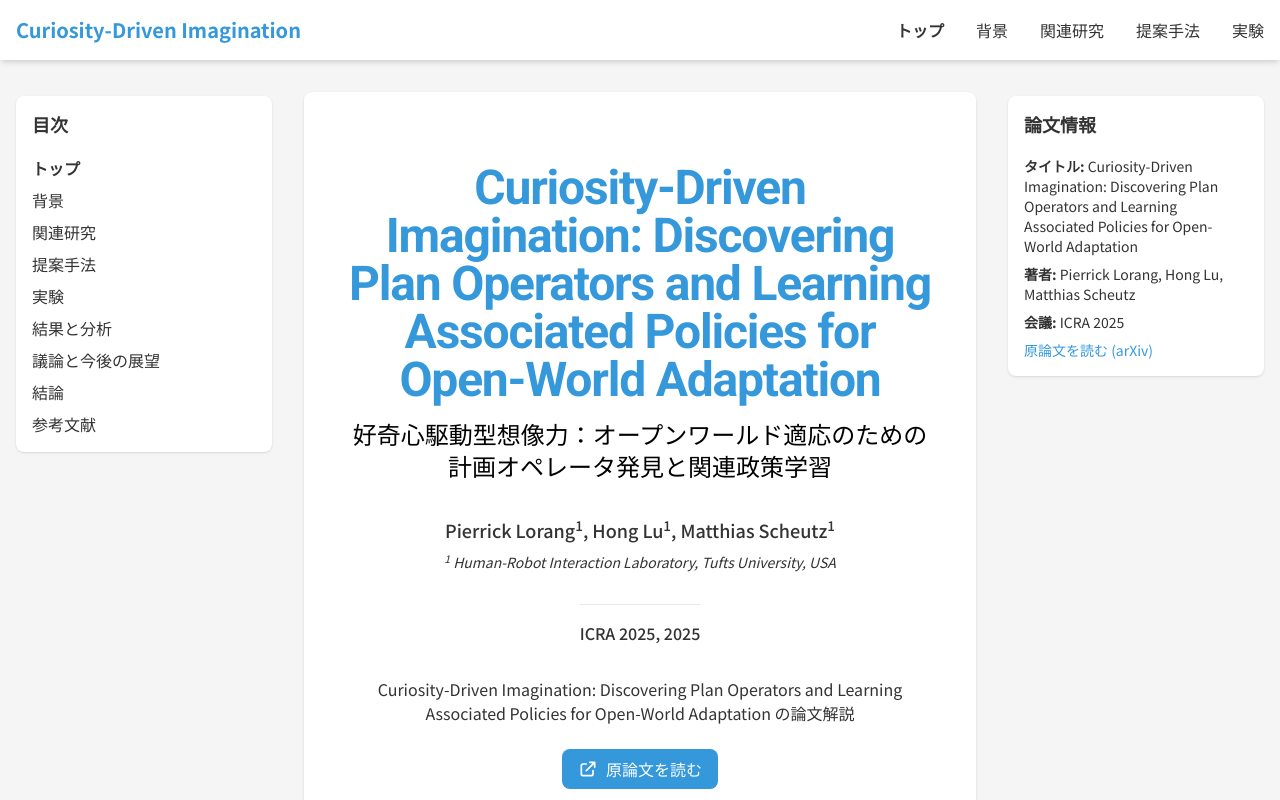
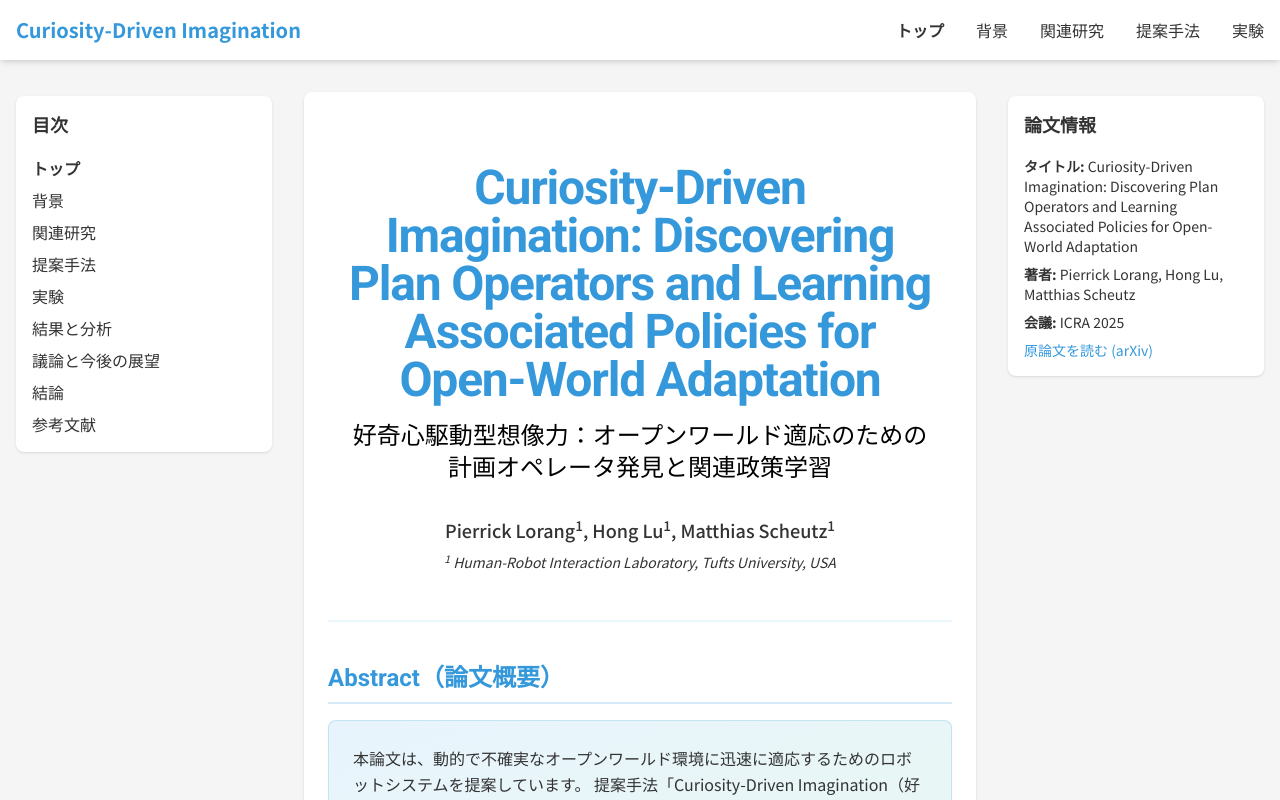
Before and after one commit to KyosukeIchikawa/ai_agent_articles, a Next.js app: page / in a window 1280 px wide. Shown: the top 800 px of the page. Built offline with nearby package versions, Linux system fonts and the light colour scheme.

Commit message:
トップページのヘッダーを簡素化：不要な説明文を削除し、タイトルをクリックすると原論文に飛ぶよう変更

```diff
--- a/src/components/Layout.js
+++ b/src/components/Layout.js
@@ -40,7 +40,7 @@ export default function Layout({ children, title = 'Curiosity-Driven Imagination
     <div className="flex flex-col min-h-screen bg-background">
       <Head>
         <title>{title} | 論文解説</title>
-        <meta name="description" content="Curiosity-Driven Imagination: Discovering Plan Operators and Learning Associated Policies for Open-World Adaptation の論文解説" />
+        <meta name="description" content="Curiosity-Driven Imagination: Discovering Plan Operators and Learning Associated Policies for Open-World Adaptation" />
         <link rel="icon" href="/favicon.ico" />
         <link
           href="https://fonts.googleapis.com/css2?family=Roboto:wght@400;500;700&family=Noto+Sans+JP:wght@400;500;700&family=Source+Code+Pro&display=swap"
--- a/src/components/PaperHeader.js
+++ b/src/components/PaperHeader.js
@@ -9,9 +9,6 @@ import Link from 'next/link';
  * @param {Array|string} authors - 著者名（オプション）- 文字列または{name, affiliations}の配列
  * @param {Object} affiliations - 所属機関の辞書（オプション）
  * @param {Array} authorsWithAffiliations - 所属情報付き著者（オプション）- {name, affiliations}の配列
- * @param {string} description - 論文の説明（オプション）
- * @param {string} venue - 発表場所（オプション）
- * @param {string} date - 発表日（オプション）
  * @param {string} paperUrl - 論文URL（オプション）
  */
 export default function PaperHeader({
@@ -21,9 +18,6 @@ export default function PaperHeader({
   authors,
   affiliations,
   authorsWithAffiliations,
-  description,
-  venue,
-  date,
   paperUrl
 }) {
   // 著者情報のフォーマット
@@ -107,9 +101,20 @@ export default function PaperHeader({
   return (
     <header className="mb-10 mt-4 text-center">
       <div className="max-w-4xl mx-auto px-4 py-8 border-b-2 border-primary/10">
-        {/* 英語タイトル - より大きく、太字で強調 */}
+        {/* 英語タイトル - リンク付きに変更 */}
         <h1 className="text-3xl md:text-5xl font-bold mb-4 text-primary leading-tight tracking-tight">
-          {title}
+          {paperUrl ? (
+            <Link
+              href={paperUrl}
+              className="hover:text-primary-dark transition-colors"
+              target="_blank"
+              rel="noopener noreferrer"
+            >
+              {title}
+            </Link>
+          ) : (
+            title
+          )}
         </h1>
 
         {/* 日本語タイトル - 英語タイトルよりも小さいが、十分に目立つサイズ */}
@@ -126,50 +131,8 @@ export default function PaperHeader({
           </p>
         )}
 
-        {/* 所属情報 - ここで定義したrenderAffiliationsメソッドを使用 */}
+        {/* 所属情報 */}
         {renderAffiliations()}
-
-        {/* 会議・日付情報 */}
-        {(venue || date) && (
-          <p className="text-md mt-4 mb-4 text-text font-medium border-t border-gray-200 pt-4 inline-block">
-            {venue}{venue && date && ', '}{date}
-          </p>
-        )}
-
-        {/* 論文説明 */}
-        {description && (
-          <p className="mt-4 text-md text-text max-w-3xl mx-auto">
-            {description}
-          </p>
-        )}
-
-        {/* 論文URL */}
-        {paperUrl && (
-          <div className="mt-6">
-            <Link
-              href={paperUrl}
-              className="inline-flex items-center px-4 py-2 bg-primary text-white rounded-lg hover:bg-primary-dark transition-colors"
-              target="_blank"
-              rel="noopener noreferrer"
-            >
-              <svg
-                xmlns="http://www.w3.org/2000/svg"
-                className="h-5 w-5 mr-2"
-                fill="none"
-                viewBox="0 0 24 24"
-                stroke="currentColor"
-              >
-                <path
-                  strokeLinecap="round"
-                  strokeLinejoin="round"
-                  strokeWidth={2}
-                  d="M10 6H6a2 2 0 00-2 2v10a2 2 0 002 2h10a2 2 0 002-2v-4M14 4h6m0 0v6m0-6L10 14"
-                />
-              </svg>
-              原論文を読む
-            </Link>
-          </div>
-        )}
       </div>
     </header>
   );
--- a/src/pages/index.js
+++ b/src/pages/index.js
@@ -33,7 +33,6 @@ export default function Home() {
     title: paper.fullTitle, // フルタイトルを使用
     jaTitle: paper.jaTitle, // 日本語タイトルを追加
     subtitle: paper.subtitle,
-    description: paper.description,
     authors: paper.authors,
     affiliations: paper.affiliations,
     authorsWithAffiliations: paper.authorsWithAffiliations, // 所属情報付き著者を追加
@@ -48,13 +47,9 @@ export default function Home() {
         <PaperHeader
           title={paperInfo.title}
           jaTitle={paperInfo.jaTitle}
-          subtitle={paperInfo.subtitle}
-          description={paperInfo.description}
           authors={paperInfo.authors}
           affiliations={paperInfo.affiliations}
           authorsWithAffiliations={paperInfo.authorsWithAffiliations}
-          venue={paperInfo.conference}
-          date={paperInfo.publicationDate}
           paperUrl={paper.arxivLink}
         />
 
```
